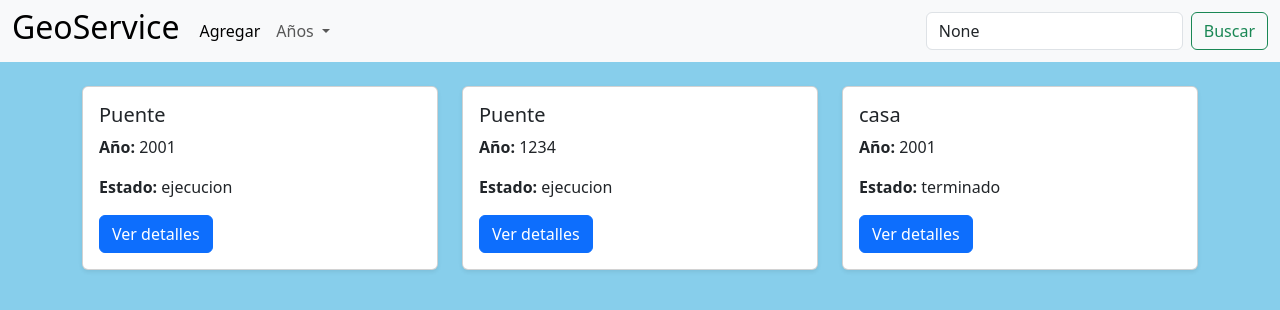
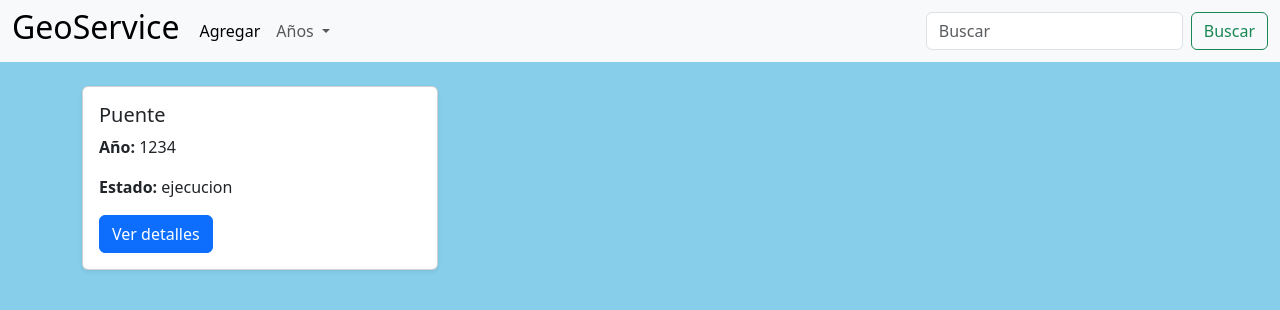
Before and after one commit to sebax401/SoftwareGeoservice, a Django app: a page that uses GeoService/proyectos/Templates/nav.html in a window 1280 px wide. Shown: the top 310 px of the page. Run offline with Django 5.2, Linux system fonts and the light colour scheme; data comes from the database, SQL or seed files in the repository; both versions use the stored data as it was after the commit.

Commit message:
cambios menores

```diff
--- a/GeoService/proyectos/Templates/index.html
+++ b/GeoService/proyectos/Templates/index.html
@@ -20,7 +20,6 @@
 
             <div class="col-md-4">
                 <div class="card h-100 shadow-sm">
-
                     <div class="card-body">
                         <h5 class="card-title">
                             {{ proyecto.nombre }}
@@ -38,7 +37,6 @@
                             Ver detalles
                         </a>
                     </div>
-
                 </div>
             </div>
 
--- a/GeoService/proyectos/Templates/nav.html
+++ b/GeoService/proyectos/Templates/nav.html
@@ -13,9 +13,17 @@
                             </a>
                             <ul class="dropdown-menu">
                                 {% for año in años %}
-                                    <li><a class="dropdown-item" href="#">{{ año }}</a></li>
+                                    <li>
+                                        <a class="dropdown-item" href="{% url 'proyectos' %}?año={{ año }}">
+                                            {{ año }}
+                                        </a>
+                                    </li>
                                 {% empty %}
-                                    <li><span class="dropdown-item-text">No hay años</span></li>
+                                    <li>
+                                        <span class="dropdown-item-text">
+                                            No hay años disponibles
+                                        </span>
+                                    </li>
                                 {% endfor %}
                             </ul>
                         </li>
--- a/GeoService/proyectos/models.py
+++ b/GeoService/proyectos/models.py
@@ -5,10 +5,10 @@ from django.db import models
 class proyecto(models.Model):
 
     ESTADOS = [
-        ('ejecucion', 'En ejecución'),
-        ('progreso', 'En progreso'),
-        ('terminado', 'Terminado'),
-        ('cancelado', 'Cancelado'),
+        ('Ejecucion', 'En ejecución'),
+        ('Progreso', 'En progreso'),
+        ('Terminado', 'Terminado'),
+        ('Cancelado', 'Cancelado'),
     ]
 
     id = models.AutoField(primary_key=True)
--- a/GeoService/proyectos/views.py
+++ b/GeoService/proyectos/views.py
@@ -2,26 +2,38 @@ from django.http import HttpResponse
 from django.template  import loader
 from django.shortcuts import render
 from .models import proyecto
+from django.db.models import Q
 
 # Create your views here.
 
 
 def proyectos(request):
+
+    buscar = request.GET.get('buscar', '')
+    año = request.GET.get('año', '')
+
     proyectos = proyecto.objects.all()
 
-    años = proyecto.objects.values_list('año', flat=True).distinct().order_by('año')
-    buscar = request.GET.get('buscar')
+    # Filtro de búsqueda
     if buscar:
-        proyectos = proyecto.objects.filter(
-            nombre__icontains=buscar
+        proyectos = proyectos.filter(
+            Q(nombre__icontains=buscar) |
+            Q(año__icontains=buscar) |
+            Q(estado__icontains=buscar)
         )
-    else:
-        proyectos = proyecto.objects.all()
+
+    # Filtro por año
+    if año:
+        proyectos = proyectos.filter(año=año)
+
+    # Obtener los años existentes
+    años = proyecto.objects.values_list('año', flat=True).distinct().order_by('-año')
 
     return render(request, 'index.html', {
         'proyectos': proyectos,
+        'buscar': buscar,
         'años': años,
-        'buscar': buscar
+        'año_seleccionado': año
     })
 
 def detalles(request, proyecto_id):
```
Also changed, not shown: GeoService/proyectos/Templates/agregarProyecto.html (+8 -8 lines), GeoService/proyectos/Templates/detalles.html (+0 -13 lines), GeoService/db.sqlite3, GeoService/proyectos/migrations/0002_alter_proyecto_estado.py (added).
